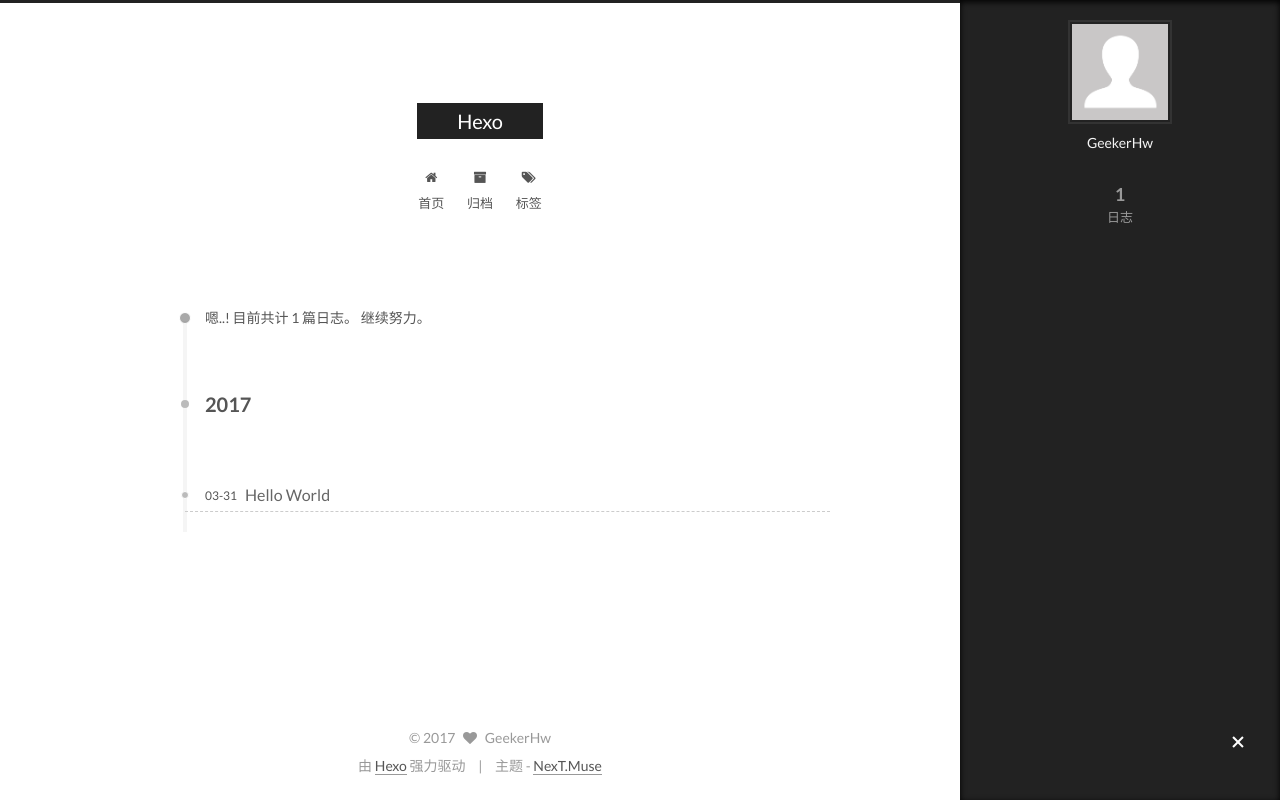
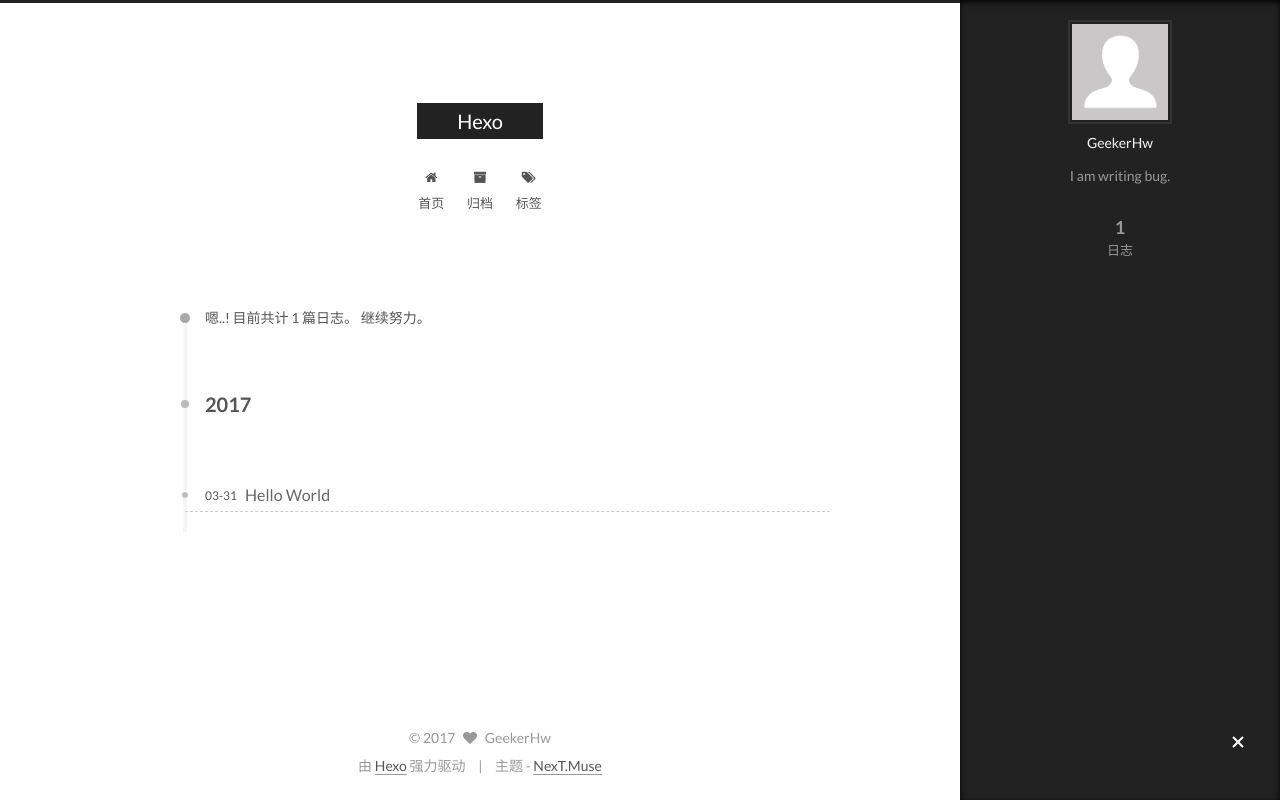
Before and after one commit to GeekerHw/GeekerHw.github.io, a plain HTML site: page archives/2017/03/index.html in a window 1280 px wide. Both pictures are taken after a click on the element 1238 px from the left and 742 px from the top of the page. Drawn offline with Linux system fonts and the light colour scheme.

Commit message:
Site updated: 2017-03-31 17:09:48

```diff
--- a/archives/2017/03/index.html
+++ b/archives/2017/03/index.html
@@ -87,12 +87,15 @@
 
 
 
+<meta name="description" content="I am writing bug.">
 <meta property="og:type" content="website">
 <meta property="og:title" content="Hexo">
 <meta property="og:url" content="http://yoursite.com/archives/2017/03/index.html">
 <meta property="og:site_name" content="Hexo">
+<meta property="og:description" content="I am writing bug.">
 <meta name="twitter:card" content="summary">
 <meta name="twitter:title" content="Hexo">
+<meta name="twitter:description" content="I am writing bug.">
 
 
 
@@ -329,7 +332,7 @@
                alt="GeekerHw" />
           <p class="site-author-name" itemprop="name">GeekerHw</p>
 
-              <p class="site-description motion-element" itemprop="description"></p>
+              <p class="site-description motion-element" itemprop="description">I am writing bug.</p>
 
         </div>
         <nav class="site-state motion-element">
```
Also changed, not shown: 2017/03/31/hello-world/index.html (+1 -1 lines), archives/2017/index.html (+4 -1 lines), archives/index.html (+4 -1 lines), index.html (+4 -1 lines).
